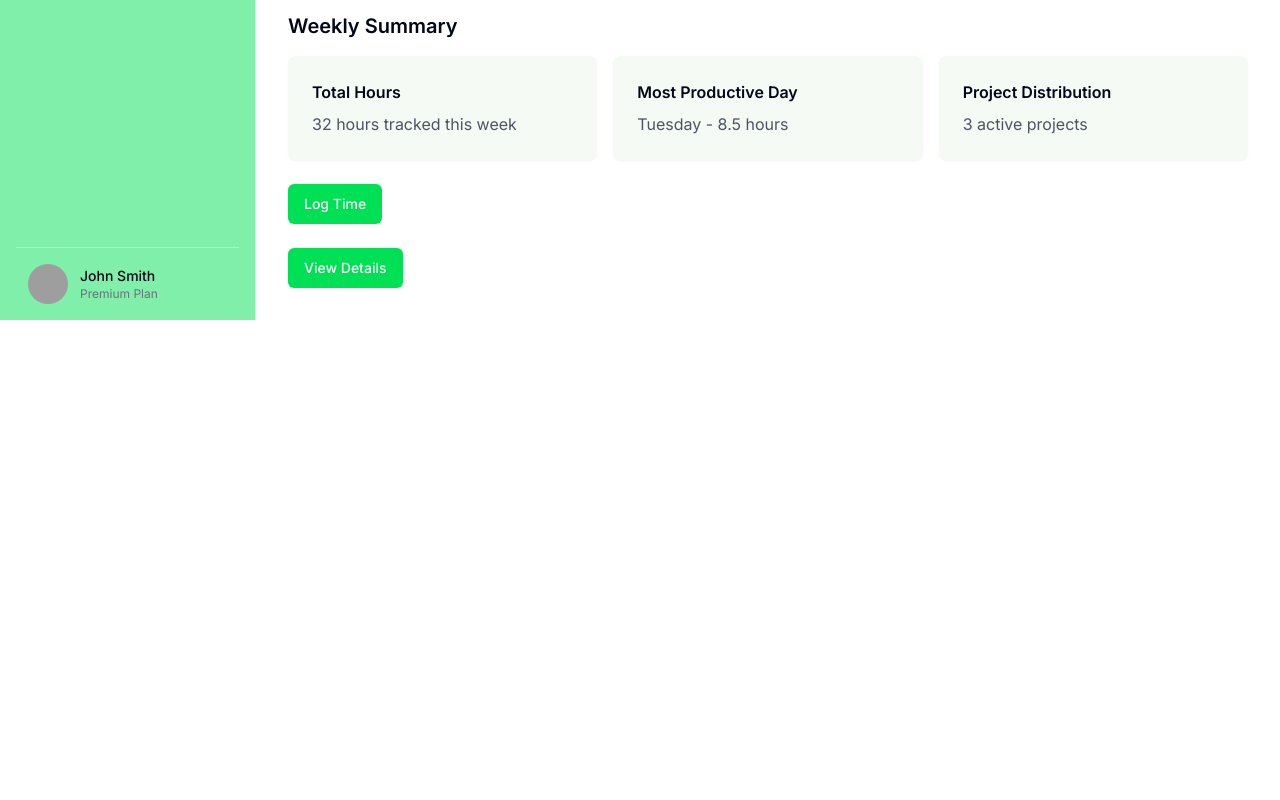
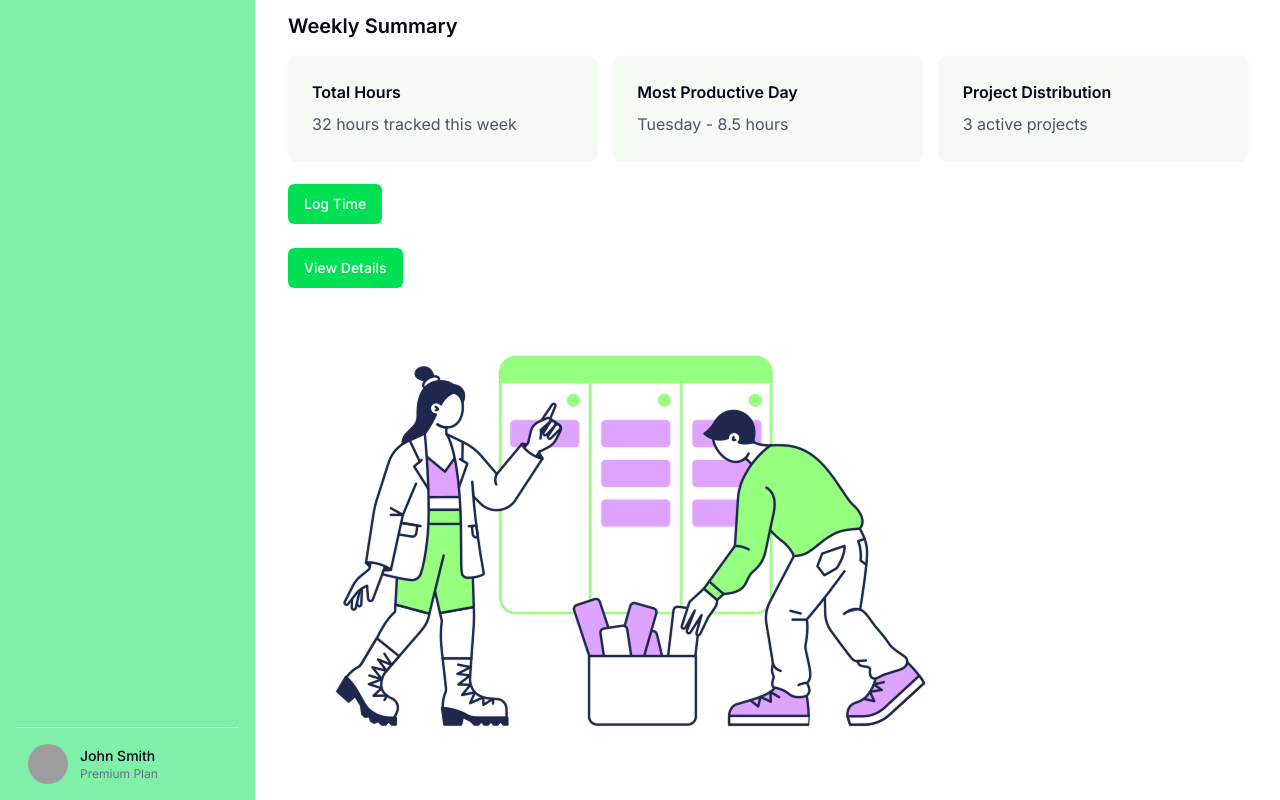
Before and after one commit to Damodar26/Freelance-Managment, a Next.js app in the folder frontend/: page /dashboard/time in a window 1280 px wide. Shown: the part 516-1316 px from the top of the page. Before the commit the page ends 836 px from the top, so only its background shows below. Built offline with nearby package versions, Linux system fonts and the light colour scheme; grey boxes are pictures that could not be loaded.

Commit message:
Update page.tsx

```diff
--- a/frontend/app/dashboard/time/page.tsx
+++ b/frontend/app/dashboard/time/page.tsx
@@ -257,6 +257,13 @@ export default function TimeTracking() {
           </div>
         </DialogContent>
       </Dialog>
+      <div className="flex items-center gap-4">
+        <img
+          src="/Employees working on task management.png"
+          alt="Log Time and View Details"
+          className="h-90 w-90 object-contain"
+        />
+      </div>
     </div>
   )
 }
```
